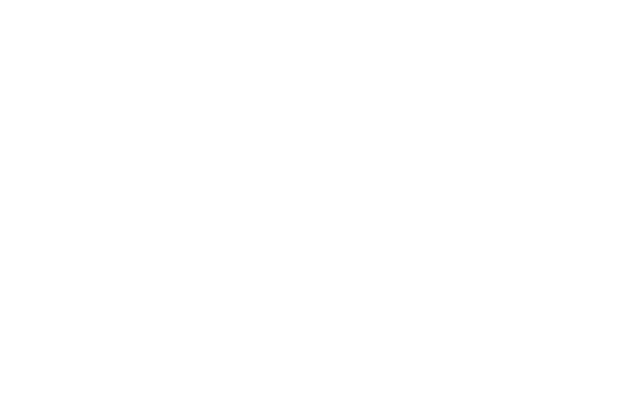
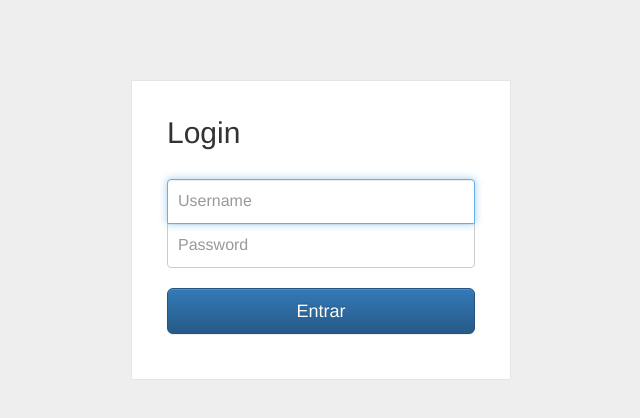
Before and after one commit to peterlavey/fenrir-web, a website: page public/index.html in a window 1280 px wide. Shown: the whole page, without its empty margins (319-959 px from the left). Drawn offline with nearby package versions, Linux system fonts and the light colour scheme.

Commit message:
Fachada login

```diff
--- /dev/null
+++ b/public/css/style.css
@@ -0,0 +1,49 @@
+body {
+	background: #eee !important;
+}
+
+.wrapper {
+	margin-top: 80px;
+  margin-bottom: 80px;
+}
+
+.form-signin {
+  max-width: 380px;
+  padding: 15px 35px 45px;
+  margin: 0 auto;
+  background-color: #fff;
+  border: 1px solid rgba(0,0,0,0.1);
+
+  .form-signin-heading,
+	.checkbox {
+	  margin-bottom: 30px;
+	}
+
+	.checkbox {
+	  font-weight: normal;
+	}
+
+	.form-control {
+	  position: relative;
+	  font-size: 16px;
+	  height: auto;
+	  padding: 10px;
+		@include box-sizing(border-box);
+
+		&:focus {
+		  z-index: 2;
+		}
+	}
+
+	input[type="text"] {
+	  margin-bottom: -1px;
+	  border-bottom-left-radius: 0;
+	  border-bottom-right-radius: 0;
+	}
+
+	input[type="password"] {
+	  margin-bottom: 20px;
+	  border-top-left-radius: 0;
+	  border-top-right-radius: 0;
+	}
+}
--- a/public/index.html
+++ b/public/index.html
@@ -5,17 +5,28 @@
 	<meta name="viewport" content="width=device-width, initial-scale=1">
 	<title>Fenrir</title>
 
-	<link rel="stylesheet" href="//netdna.bootstrapcdn.com/bootstrap/3.0.0/css/bootstrap.min.css">
+	<link rel="stylesheet" href="https://maxcdn.bootstrapcdn.com/bootstrap/3.3.6/css/bootstrap.min.css" integrity="sha384-1q8mTJOASx8j1Au+a5WDVnPi2lkFfwwEAa8hDDdjZlpLegxhjVME1fgjWPGmkzs7" crossorigin="anonymous">
+
+	<link rel="stylesheet" href="https://maxcdn.bootstrapcdn.com/bootstrap/3.3.6/css/bootstrap-theme.min.css" integrity="sha384-fLW2N01lMqjakBkx3l/M9EahuwpSfeNvV63J5ezn3uZzapT0u7EYsXMjQV+0En5r" crossorigin="anonymous">
 	<link rel="stylesheet" href="//netdna.bootstrapcdn.com/font-awesome/4.0.3/css/font-awesome.min.css">
+	<link rel="stylesheet" href="css/style.css">
 
+	<script src="//code.jquery.com/jquery-1.12.0.min.js"></script>
+	<script src="//code.jquery.com/jquery-migrate-1.2.1.min.js"></script>
+	<script src="https://maxcdn.bootstrapcdn.com/bootstrap/3.3.6/js/bootstrap.min.js" integrity="sha384-0mSbJDEHialfmuBBQP6A4Qrprq5OVfW37PRR3j5ELqxss1yVqOtnepnHVP9aJ7xS" crossorigin="anonymous"></script>
 	<script src="//ajax.googleapis.com/ajax/libs/angularjs/1.2.16/angular.min.js"></script>
 	<script src="js/controllers/controller.js"></script>
 	<script src="js/services/service.js"></script>
 	<script src="js/main.js"></script>
-
 </head>
 <body ng-controller="LoginCtrl">
-	<div class="container">
+	<div class="wrapper">
+		<form class="form-signin">
+			<h2 class="form-signin-heading">Login</h2>
+			<input type="text" class="form-control" name="username" placeholder="Username" required="" autofocus="" />
+			<input type="password" class="form-control" name="password" placeholder="Password" required=""/>
+			<button class="btn btn-lg btn-primary btn-block" type="submit">Entrar</button>
+		</form>
 	</div>
 </body>
 </html>
--- a/public/js/controllers/controller.js
+++ b/public/js/controllers/controller.js
@@ -1,4 +1,4 @@
 angular.module('FenrirCtrl', [])
 .controller('LoginCtrl', ['$scope','$http', 'LoginService', function($scope, $http, LoginService) {
-
+	$scope.caca="caca!!!";
 }]);
```
